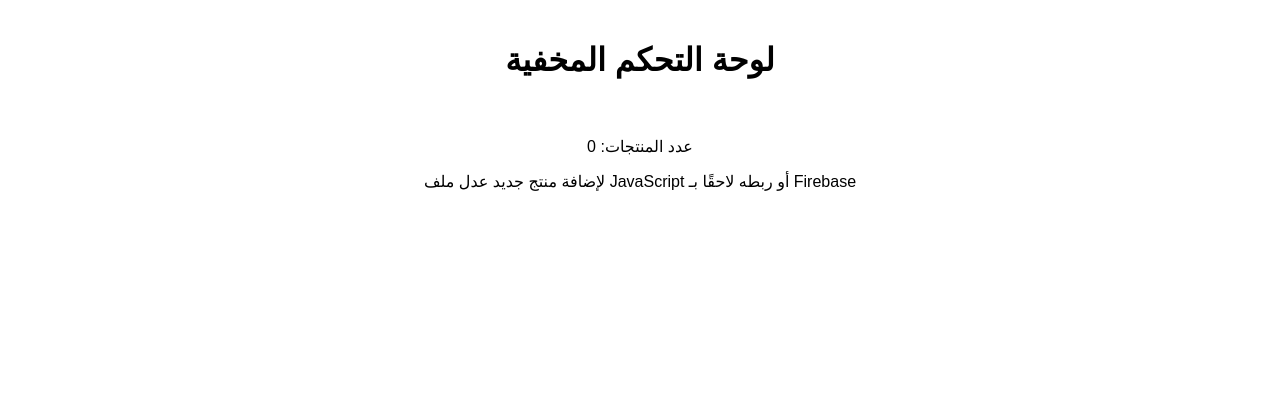
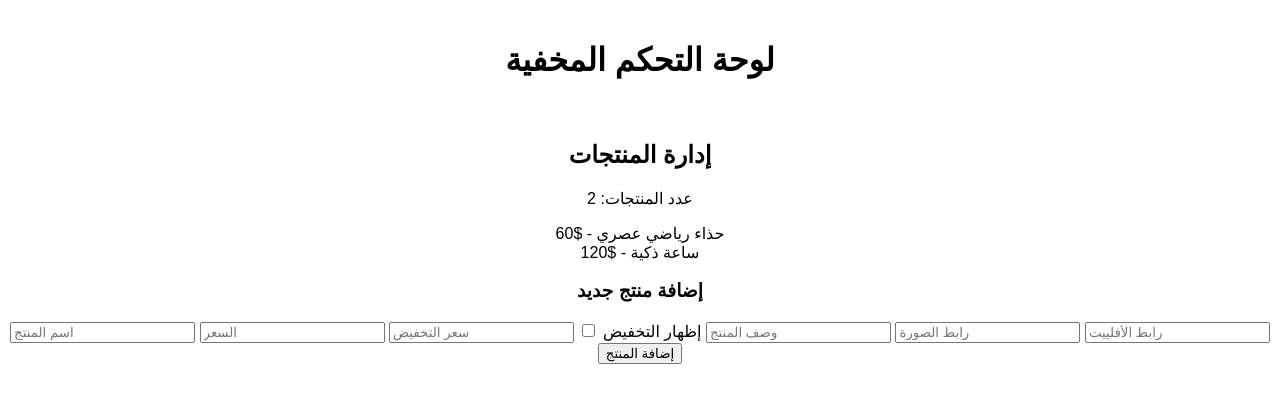
Before and after one commit to usadzoran/Yakinexpress, a plain HTML site: page admin.html in a window 1280 px wide. Drawn offline with Linux system fonts and the light colour scheme.

Commit message:
Add product management section to admin.html

```diff
--- a/admin.html
+++ b/admin.html
@@ -12,11 +12,24 @@
   </header>
 
   <main>
+    <h2>إدارة المنتجات</h2>
     <p>عدد المنتجات: <span id="product-count">0</span></p>
-    <div id="product-list">
-      <!-- قائمة المنتجات ستظهر هنا -->
-    </div>
-    <p>لإضافة منتج جديد عدل ملف JavaScript أو ربطه لاحقًا بـ Firebase</p>
+
+    <div id="product-list"></div>
+
+    <h3>إضافة منتج جديد</h3>
+    <form id="add-product-form">
+      <input type="text" id="name" placeholder="اسم المنتج" required>
+      <input type="number" id="price" placeholder="السعر" required>
+      <input type="number" id="discountPrice" placeholder="سعر التخفيض">
+      <input type="checkbox" id="showDiscount"> إظهار التخفيض
+      <input type="text" id="description" placeholder="وصف المنتج" required>
+      <input type="text" id="image" placeholder="رابط الصورة" required>
+      <input type="text" id="affiliateLink" placeholder="رابط الأفلييت" required>
+      <button type="submit">إضافة المنتج</button>
+    </form>
   </main>
+
+  <script type="module" src="js/main.js"></script>
 </body>
 </html>
```
